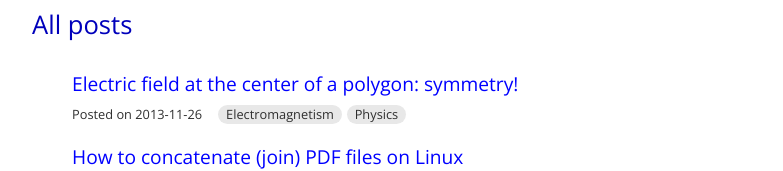
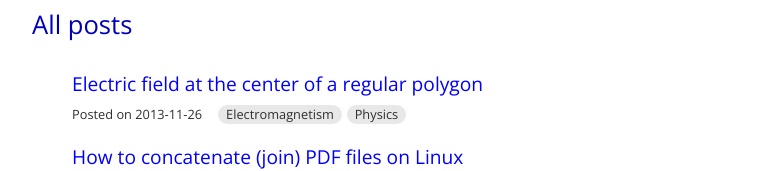
Before and after one commit to dassencio/blog, a Vue app: page / in a window 1280 px wide. Shown: the part 154-325 px from the top of the page, without its empty margins (248-1031 px from the left). Built offline with nearby package versions, Linux system fonts and the light colour scheme.

Commit message:
Change post title

```diff
--- a/src/posts.ts
+++ b/src/posts.ts
@@ -8,7 +8,7 @@ const posts: Post[] = [
     date: dateToString(2013, 11, 26),
     id: "12",
     labels: [PostLabel.Electromagnetism, PostLabel.Physics],
-    title: "Electric field at the center of a polygon: symmetry!",
+    title: "Electric field at the center of a regular polygon",
   },
   {
     compatibilityIndex: "ad242ecf67be43e63f86a43f0fa71426",
```
